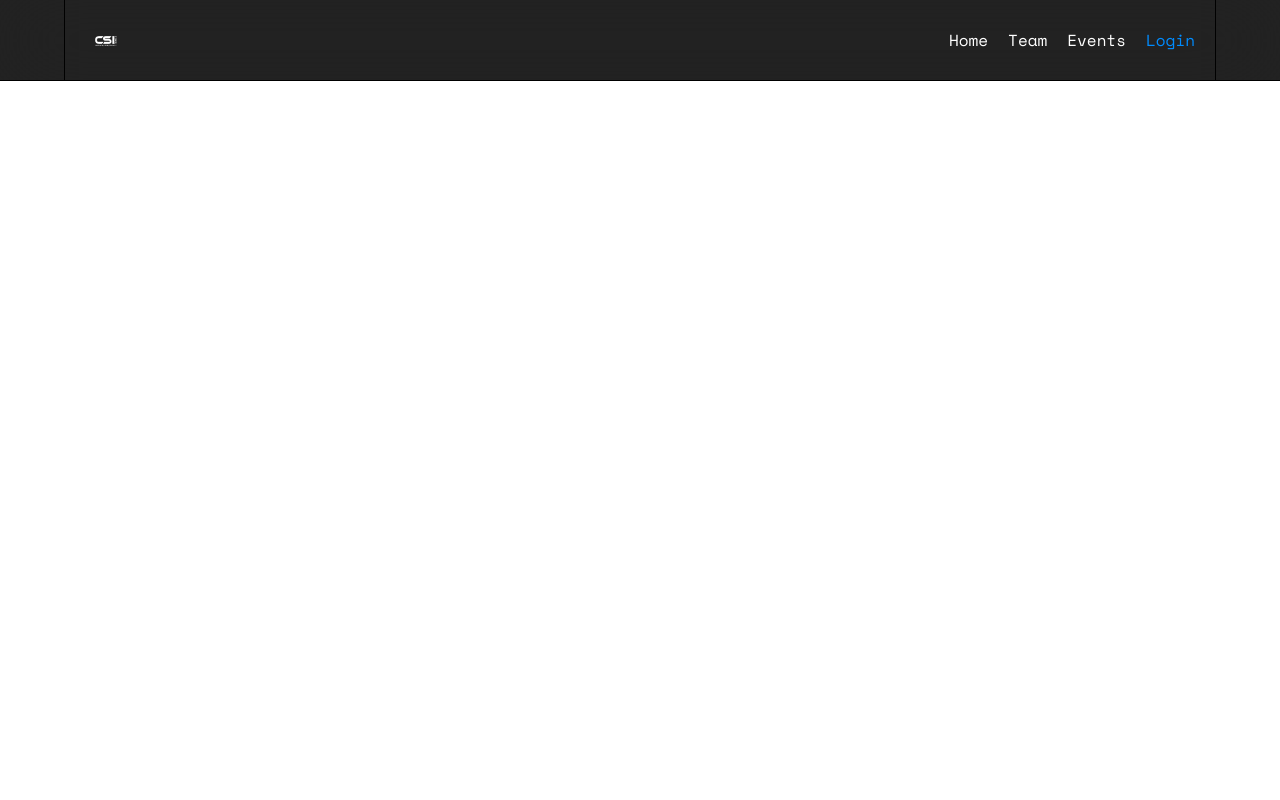
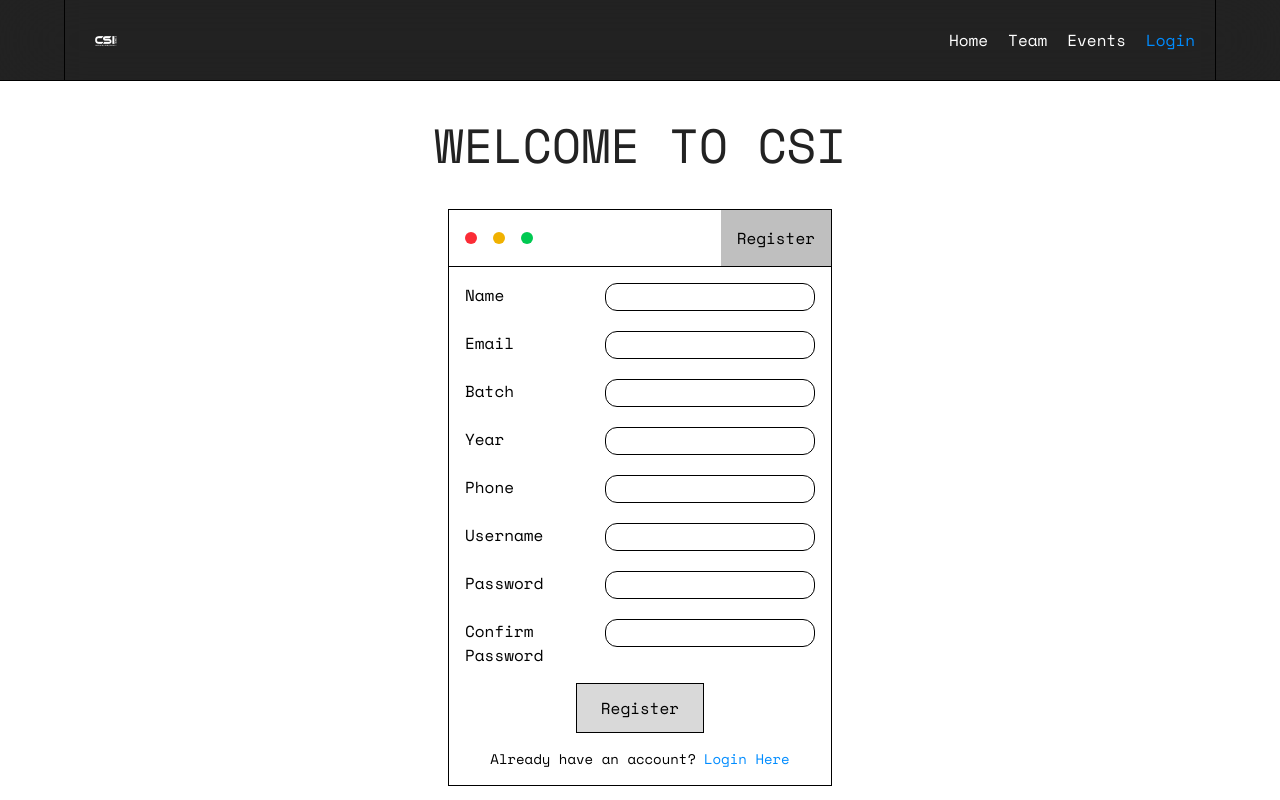
Before and after one commit to nearHaan/csi-frontend, a SvelteKit app: page /register in a window 1280 px wide. Shown: the top 800 px of the page. Built offline with nearby package versions, Linux system fonts and the light colour scheme.

Commit message:
Added Register page

```diff
--- a/src/routes/+layout.svelte
+++ b/src/routes/+layout.svelte
@@ -31,7 +31,7 @@
 						<a href="/events">Events</a>
 					</li>
 					<li>
-						<a class="text-[#008CFF]" href="/">Login</a>
+						<a class="text-[#008CFF]" href="/register">Login</a>
 					</li>
 				</ul>
 			</div>
--- a/src/routes/register/+page.svelte
+++ b/src/routes/register/+page.svelte
@@ -1,5 +1,40 @@
-<div class="min-h-screen w-full bg-white">
-    <div>
-
-    </div>
+<div class="flex min-h-screen w-full flex-col items-center bg-white p-10 text-black">
+	<h1 class="text-5xl text-[#222222]">WELCOME TO CSI</h1>
+	<div class="mt-10 min-w-sm border-1 border-black">
+		<div class="flex w-full justify-between border-b-1 border-black">
+			<div class="flex items-center justify-center gap-4 p-4">
+				<div class="h-3 w-3 rounded-full bg-red-500"></div>
+				<div class="h-3 w-3 rounded-full bg-yellow-500"></div>
+				<div class="h-3 w-3 rounded-full bg-green-500"></div>
+			</div>
+			<h3 class="w-fit bg-[#BFBFBF] p-4">Register</h3>
+		</div>
+		<div class="w-full p-4 flex flex-col items-center">
+			<div class="w-full grid grid-cols-[120px_auto] auto-cols-fr gap-5">
+                <p class="text-md w-fit">Name</p>
+                <input class="w-full h-7 border-black border-1 rounded-xl" type="text"/>
+                <p class="text-md w-fit">Email</p>
+                <input class="w-full h-7 border-black border-1 rounded-xl" type="email"/>
+                <p class="text-md w-fit">Batch</p>
+                <input class="w-full h-7 border-black border-1 rounded-xl" type="text"/>
+                <p class="text-md w-fit">Year</p>
+                <input class="w-full h-7 border-black border-1 rounded-xl" type="number"/>
+                <p class="text-md w-fit">Phone</p>
+                <input class="w-full h-7 border-black border-1 rounded-xl" type="number"/>
+                <p class="text-md w-fit">Username</p>
+                <input class="w-full h-7 border-black border-1 rounded-xl" type="text"/>
+                <p class="text-md w-fit">Password</p>
+                <input class="w-full h-7 border-black border-1 rounded-xl" type="password"/>
+                <p class="text-md w-fit">Confirm Password</p>
+                <input class="w-full h-7 border-black border-1 rounded-xl" type="password"/>
+            </div>
+            <button class="m-4 px-6 py-3 border-black border-1 bg-[#D9D9D9]">
+                Register
+            </button>
+            <div class="flex justify-center gap-2 text-sm">
+                <p>Already have an account?</p>
+                <a class="text-[#008CFF]" href="/login">Login Here</a>
+            </div>
+		</div>
+	</div>
 </div>
```
